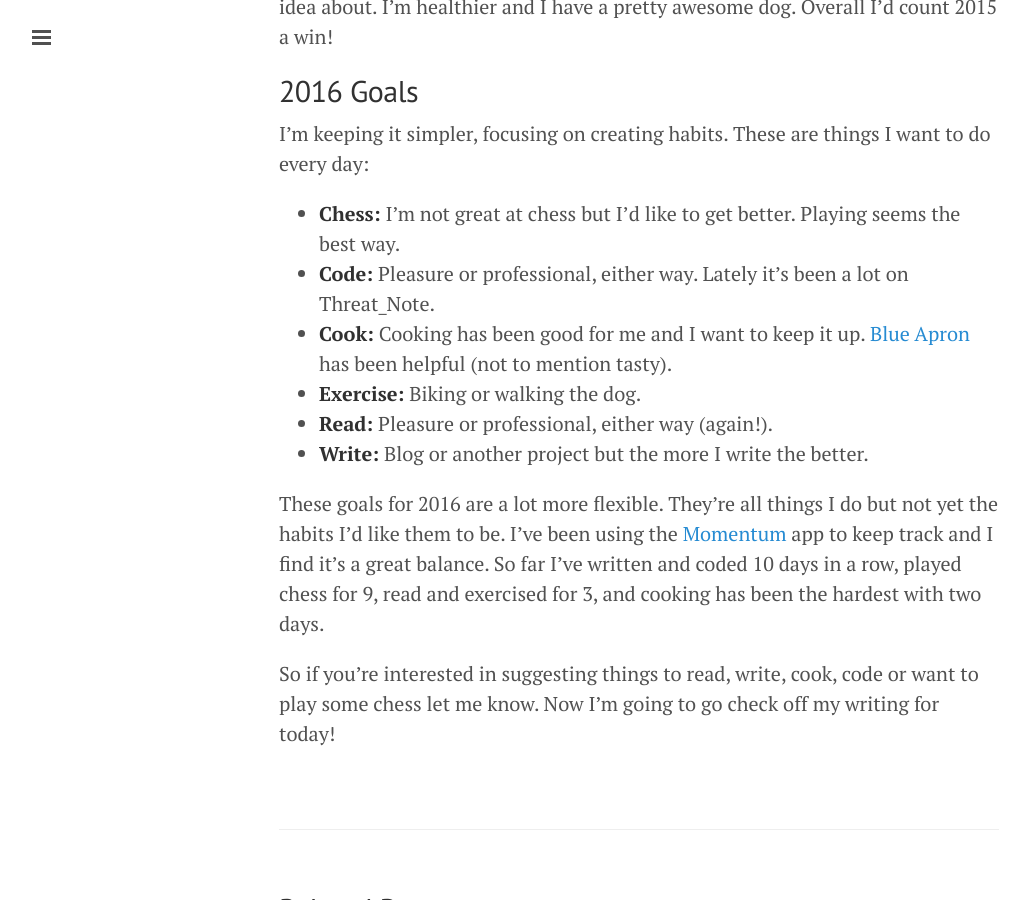
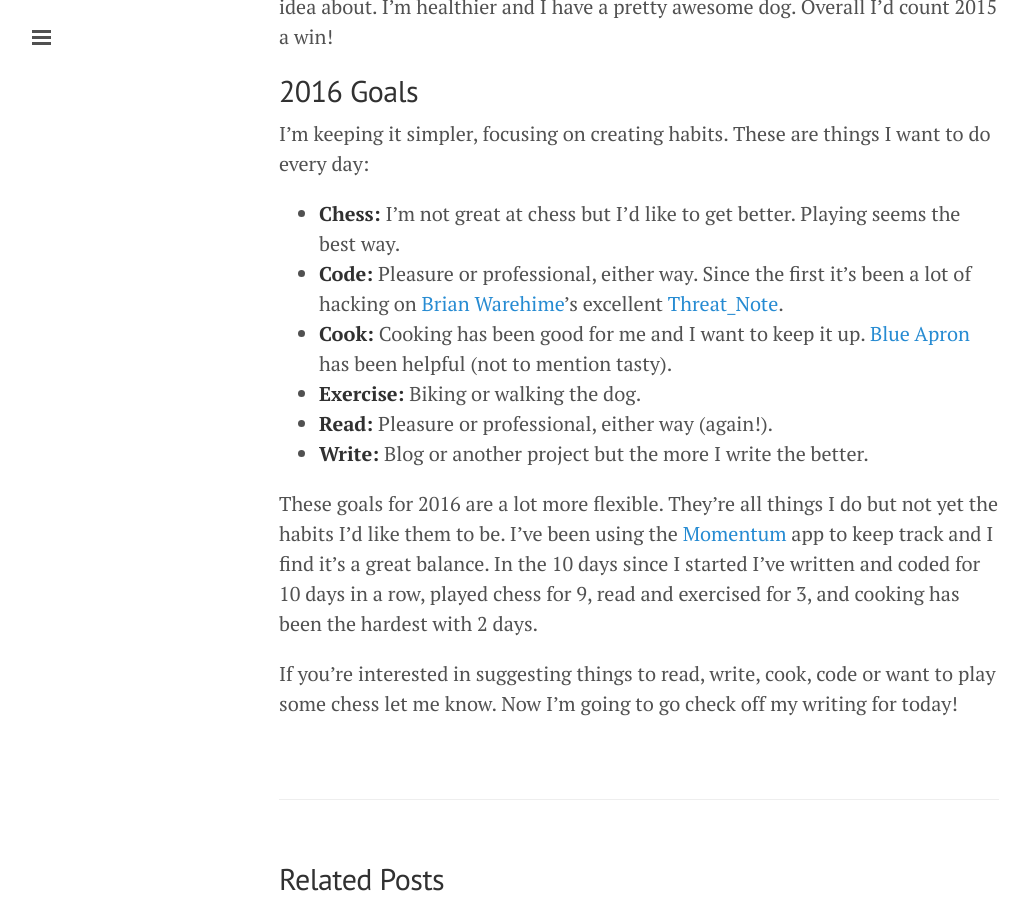
Before and after one commit to sroberts/sroberts.github.io, a Jekyll site: the page built from _posts/2016-01-12-a-year-later.md, in a window 1280 px wide and 900 px high, scrolled down 1693 px. Shown: the whole window, without its empty margins (1-1030 px from the left). Built offline with Jekyll 4.4.1, drawn with Linux system fonts in a browser that asks for light colours; nearby versions of some CDN libraries; comment, search, counter and statistics services are not loaded.

Commit message:
fixed grammer and missing alt tag

```diff
--- a/_posts/2016-01-12-a-year-later.md
+++ b/_posts/2016-01-12-a-year-later.md
@@ -3,7 +3,7 @@
 title: A Year Later - 2016 Goals
 ---
 
-<img src="http://media2.giphy.com/media/PEf5lEBpviP72/giphy.gif" width="1200">
+<img alt="fireworks!!!" src="http://media2.giphy.com/media/PEf5lEBpviP72/giphy.gif" width="1200">
 
 While not being much for New Years Resolutions (though I do love fireworks) last year I shared [some professional goals](http://sroberts.github.io/2015/01/06/2015-professional-goals/). I even advocated accountability. I figure I should share how I did.
 
@@ -32,12 +32,12 @@
 I'm keeping it simpler, focusing on creating habits. These are things I want to do every day:
 
 - __Chess:__ I'm not great at chess but I'd like to get better. Playing seems the best way.
-- __Code:__ Pleasure or professional, either way. Lately it's been a lot on Threat_Note.
+- __Code:__ Pleasure or professional, either way. Since the first it's been a lot of hacking on [Brian Warehime](https://twitter.com/brian_warehime)'s excellent [Threat_Note](https://github.com/defpoint/threat_note).
 - __Cook:__ Cooking has been good for me and I want to keep it up. [Blue Apron](https://www.blueapron.com/) has been helpful (not to mention tasty).
 - __Exercise:__ Biking or walking the dog.
 - __Read:__ Pleasure or professional, either way (again!).
 - __Write:__ Blog or another project but the more I write the better.
 
-These goals for 2016 are a lot more flexible. They're all things I do but not yet the habits I'd like them to be. I've been using the [Momentum](http://momentum.cc/) app to keep track and I find it's a great balance. So far I've written and coded 10 days in a row, played chess for 9, read and exercised for 3, and cooking has been the hardest with two days.
+These goals for 2016 are a lot more flexible. They're all things I do but not yet the habits I'd like them to be. I've been using the [Momentum](http://momentum.cc/) app to keep track and I find it's a great balance. In the 10 days since I started I've written and coded for 10 days in a row, played chess for 9, read and exercised for 3, and cooking has been the hardest with 2 days.
 
-So if you're interested in suggesting things to read, write, cook, code or want to play some chess let me know. Now I'm going to go check off my writing for today!
+If you're interested in suggesting things to read, write, cook, code or want to play some chess let me know. Now I'm going to go check off my writing for today!
```
